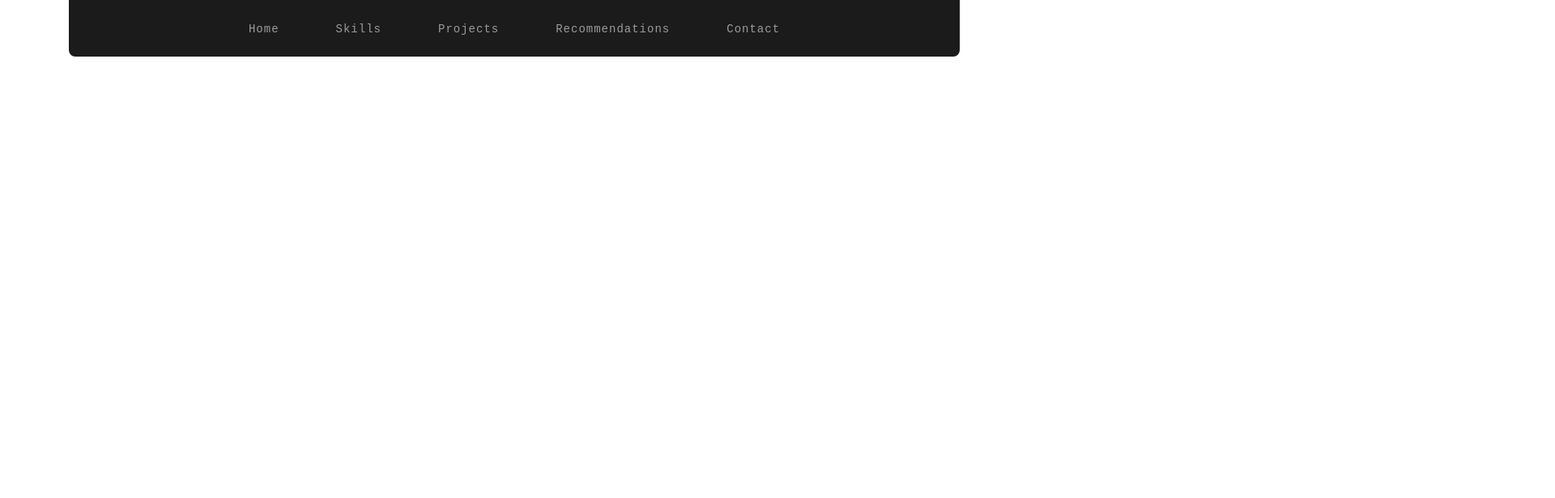
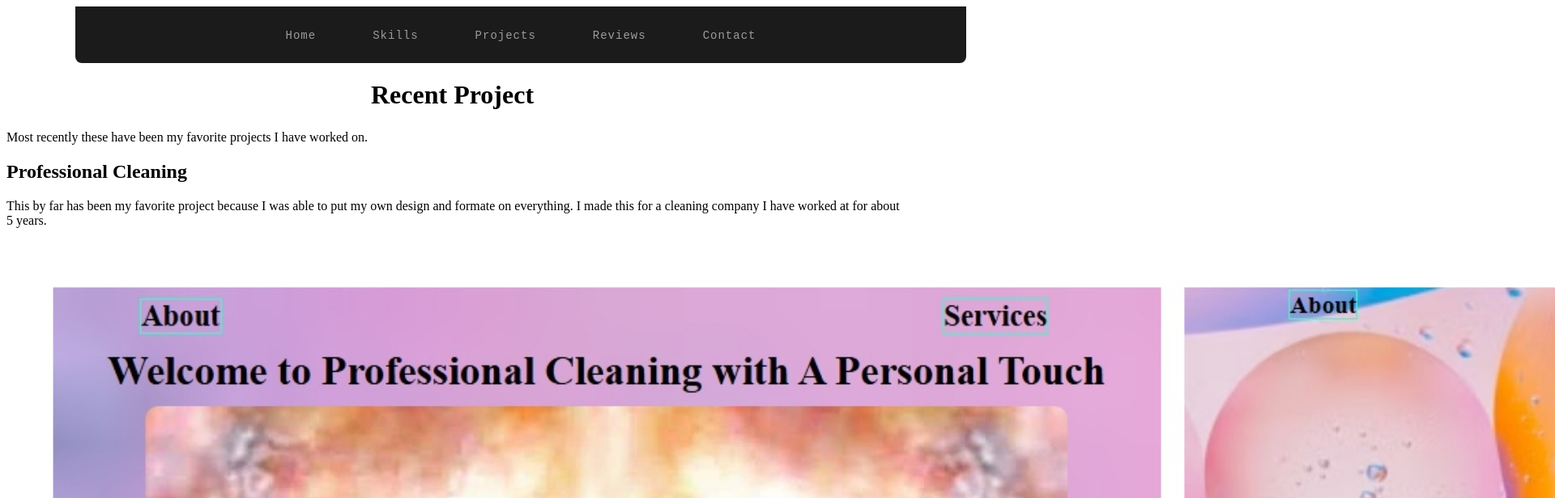
Before and after one commit to bell25bowman-jade/figma-portfoilo, a plain HTML site: page projects.html in a window 1280 px wide. Shown: the top 616 px of the page at 81% size, 1920 px wide, since content can reach past the window. Drawn offline with Linux system fonts and the light colour scheme.

Commit message:
prjectsCSS

```diff
--- /dev/null
+++ b/projects.css
@@ -0,0 +1,45 @@
+* {
+  margin: o;
+  padding: 0;
+}
+.navigation {
+  display: flex;
+  justify-content: space-around;
+  align-items: center;
+  background-color: #1b1b1b;
+  width: 1100px;
+  height: 70px;
+  margin-left: 85px;
+  border-bottom-right-radius: 8px;
+  border-bottom-left-radius: 8px;
+}
+.navigation ul {
+  display: flex;
+  justify-content: space-around;
+  text-decoration: none;
+  list-style: none;
+  background-color: #1b1b1b;
+  gap: 70px;
+}
+.navigation li a {
+  color: #9c9c9c;
+  background-color: #1b1b1b;
+  text-decoration: none;
+  font-weight: 400;
+  font-size: 14px;
+  font-family: IMB plex mono, monospace;
+  width: 94px;
+  height: 18px;
+  gap: 10px;
+  letter-spacing: 1px;
+}
+body {
+  width: 1109.89px;
+  height: 676px;
+}
+h1 {
+  display: flex;
+  width: 211px;
+  height: 40px;
+  margin-left: 450px;
+}
--- a/projects.html
+++ b/projects.html
@@ -6,7 +6,7 @@
     <title>Document</title>
     <meta name="description" content="" />
     <meta name="viewport" content="width=device-width, initial-scale=1" />
-    <link rel="stylesheet" href="skills.css" />
+    <link rel="stylesheet" href="projects.css" />
   </head>
   <body>
     <div class="navigation">
@@ -14,9 +14,32 @@
         <li><a href="index.html">Home</a></li>
         <li><a href="skills.html">Skills</a></li>
         <li><a href="projects.html">Projects</a></li>
-        <li><a href="recommendations.html">Recommendations</a></li>
+        <li><a href="reviews.html">Reviews</a></li>
         <li><a href="contact.html">Contact</a></li>
       </ul>
     </div>
+    <h1>Recent Project</h1>
+    <p>
+      Most recently these have been my favorite projects I have worked on.
+    </p>
+    <div class="project">
+      <div class="cleaning">
+        <h2>Professional Cleaning</h2>
+        <p>This by far has been my favorite project because I was able to put my own
+          design and formate on everything. I made this for a cleaning company I have worked at
+          for about 5 years.
+        </p>
+        <img src="images/collage-clean-site.jpg" alt="cleaning site collage">
+      </div>
+      <div>
+        <h2>Breaking Down The Landing Site</h2>
+        <p>This was one of the 1st webistes I made where I had a little bit more freedom.
+          Looking back I wished I had done better but I really didn't know how to.
+        </p>
+        <img src="images/break-down-land.jpeg" alt="Breaking down the landing page">
+      </div>
+      </div>
+
+    </div>
   </body>
 </html>
```
Also changed, not shown: contact.html (+1 -1 lines), images/break-down-land.jpeg (added), images/collage-clean-site.jpg (added).
